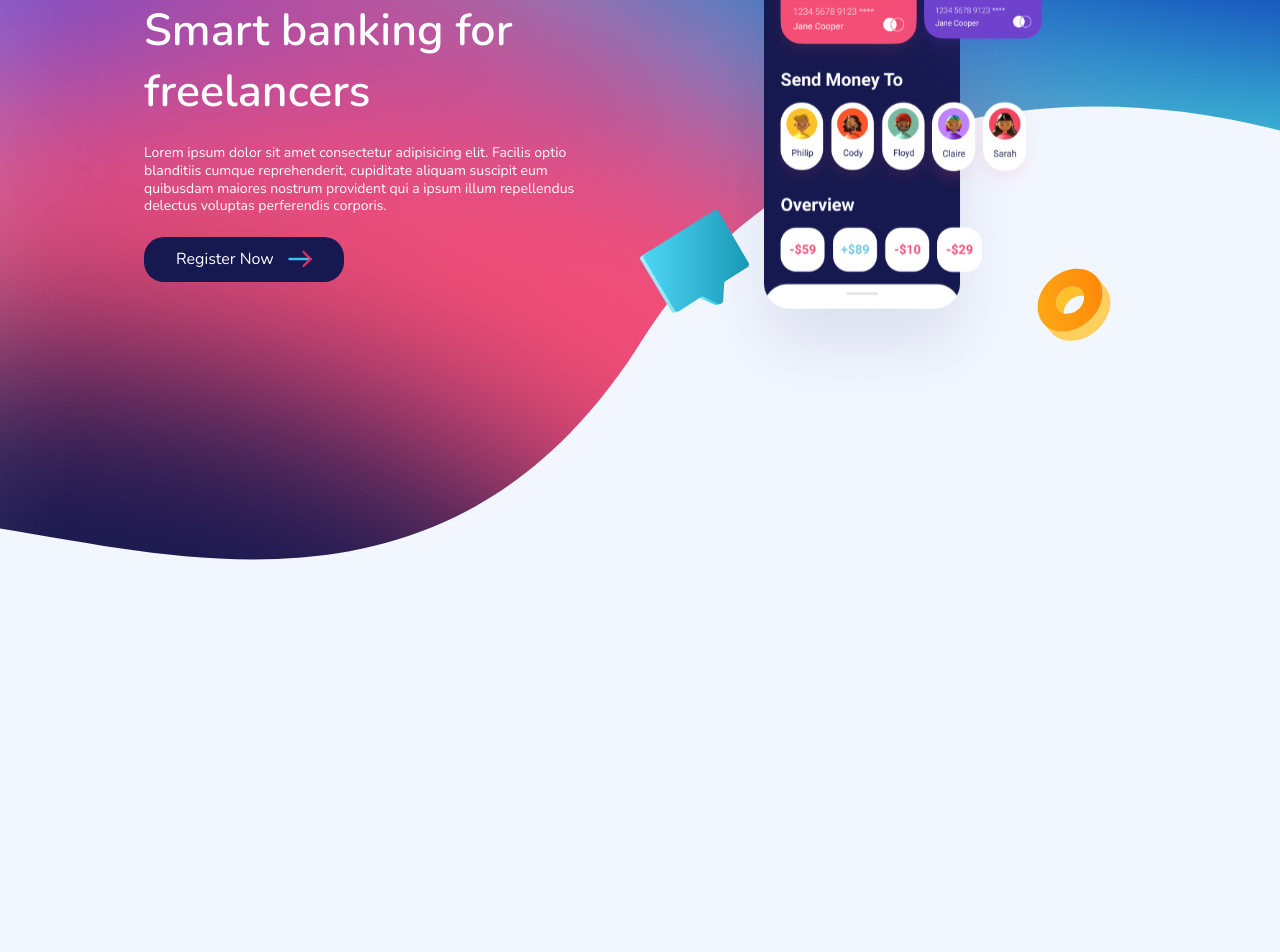
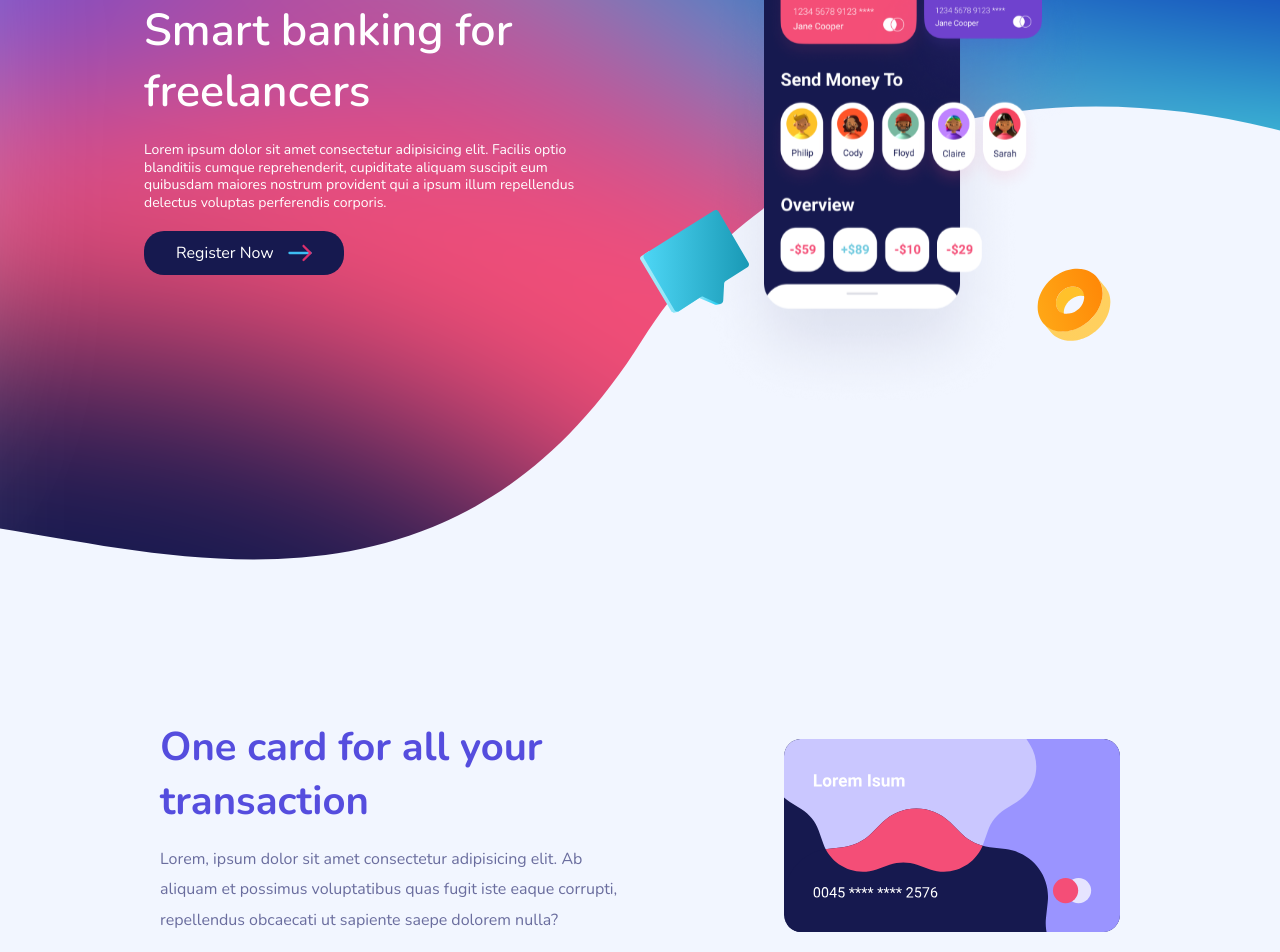
Before and after one commit to yilikaltesfaye/the-freelance-bank, a React (Create React App) app: page / in a window 1280 px wide. Shown: the part 240-1192 px from the top of the page. Before the commit the page ends 960 px from the top, so only its background shows below. Built offline with nearby package versions, Linux system fonts and the light colour scheme.

Commit message:
adding card section

```diff
--- a/src/App.js
+++ b/src/App.js
@@ -1,15 +1,23 @@
 import Header from './components/Header';
+import CardSection from './components/cardsection';
 import { OuterLayout } from './styles/layouts';
+import styled from 'styled-components'
 
 function App() {
   return (
     <div className="App">
       <Header />
       <OuterLayout>
-
+        <MainStyled>
+          <CardSection />
+        </MainStyled>
       </OuterLayout>
     </div>
   );
 }
 
+const MainStyled = styled.main`
+
+`;
+
 export default App;
--- a/src/Globalstyle.js
+++ b/src/Globalstyle.js
@@ -25,6 +25,14 @@
     a {
         color: inherit;
     }
+    p{
+        color: var(--lavender-secondary);
+        line-height: 1.9rem
+    }
+    .secondary-heading{
+        font-size: 2.5rem;
+        color: var(--purple-primary);
+    }
 `;
 
 export default GlobalStyle;
--- a/src/components/HeaderContent.js
+++ b/src/components/HeaderContent.js
@@ -42,10 +42,11 @@
       font-weight: 600;
     }
     .white{
-      padding: 1.4rem 0;
+      padding: 1.2rem 0;
       font-size: 14px;
       text-align: start;
       font-weight: 300;
+      color: white;
       line-height: 1.1rem;
     }
   }
--- a/src/components/Navigation.js
+++ b/src/components/Navigation.js
@@ -1,6 +1,6 @@
 import React from 'react'
 import styled from 'styled-components';
-import PrimaryButton from './primarybutton';
+import PrimaryButton from './PrimaryButton';
 import logo from '../img/logo.svg'
 
 function Navigation() {
@@ -10,9 +10,12 @@
             <img src={logo} alt="" />
         </div>
         <ul>
-            <li><a href="#">Home</a></li>
+            {/* <li><a href="#">Home</a></li>
             <li><a href="#">Features</a></li>
-            <li><a href="#">Pricing</a></li>
+            <li><a href="#">Pricing</a></li> */}
+            <li>Home</li>
+            <li>Features</li>
+            <li>Pricing</li>
         </ul>
         <PrimaryButton name ={'Sign Up'} />
     </NavigationStyled>
--- /dev/null
+++ b/src/components/cardsection.js
@@ -0,0 +1,48 @@
+import React from 'react'
+import styled from 'styled-components'
+import { InnerLayout } from '../styles/layouts';
+import card from '../img/creditcard.svg'
+
+function CardSection() {
+  return (
+    <CardSectionStyled>
+        <InnerLayout>
+            <div className="card-container">
+                <div className="card-left">
+                    <h2 className="secondary-heading">
+                        One card for all your transaction
+                    </h2>
+                    <p>
+                        Lorem, ipsum dolor sit amet consectetur adipisicing elit. Ab aliquam et possimus voluptatibus quas fugit iste eaque corrupti, repellendus obcaecati ut sapiente saepe dolorem nulla?
+                    </p>
+                </div>
+                <div className="card-right">
+                    <img src={card} alt="" />
+                </div>
+            </div>
+        </InnerLayout>
+    </CardSectionStyled>
+  )
+}
+
+const CardSectionStyled = styled.section`
+    .card-container {
+        display: grid;
+        grid-template-columns: repeat(2, 1fr);
+
+        .card-right {
+            display: flex;
+            justify-content: flex-end;
+
+            img{
+                width: 70%;
+            }
+        }
+        .card-left{
+            p {
+                padding: 1rem 0;;
+            }
+        }
+    }
+`;
+export default CardSection
--- a/src/components/primarybutton.js
+++ b/src/components/primarybutton.js
@@ -1,7 +1,7 @@
 import React from 'react'
 import styled from 'styled-components'
 
-function primarybutton({name}) {
+function PrimaryButton({name}) {
   return (
     <ButtonStyled>
       {name}
@@ -20,4 +20,4 @@
   border: none;
   cursor: pointer;
 `;
-export default primarybutton
+export default PrimaryButton
--- a/src/styles/layouts.js
+++ b/src/styles/layouts.js
@@ -4,5 +4,5 @@
     padding: 5rem 10rem;
 `;
 export const InnerLayout = styled.section`
-
+    padding: 5rem 0; //to change
 `;
```
